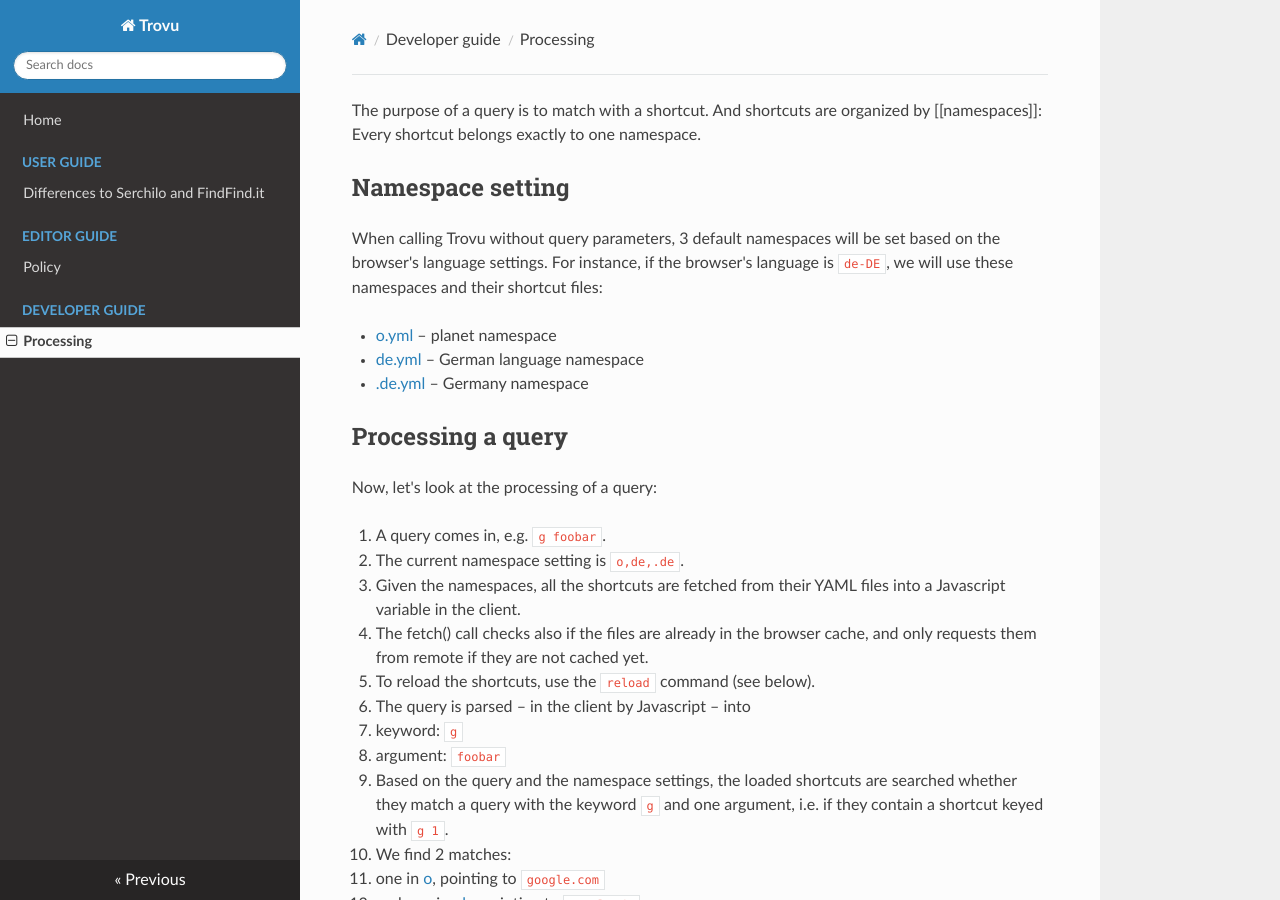
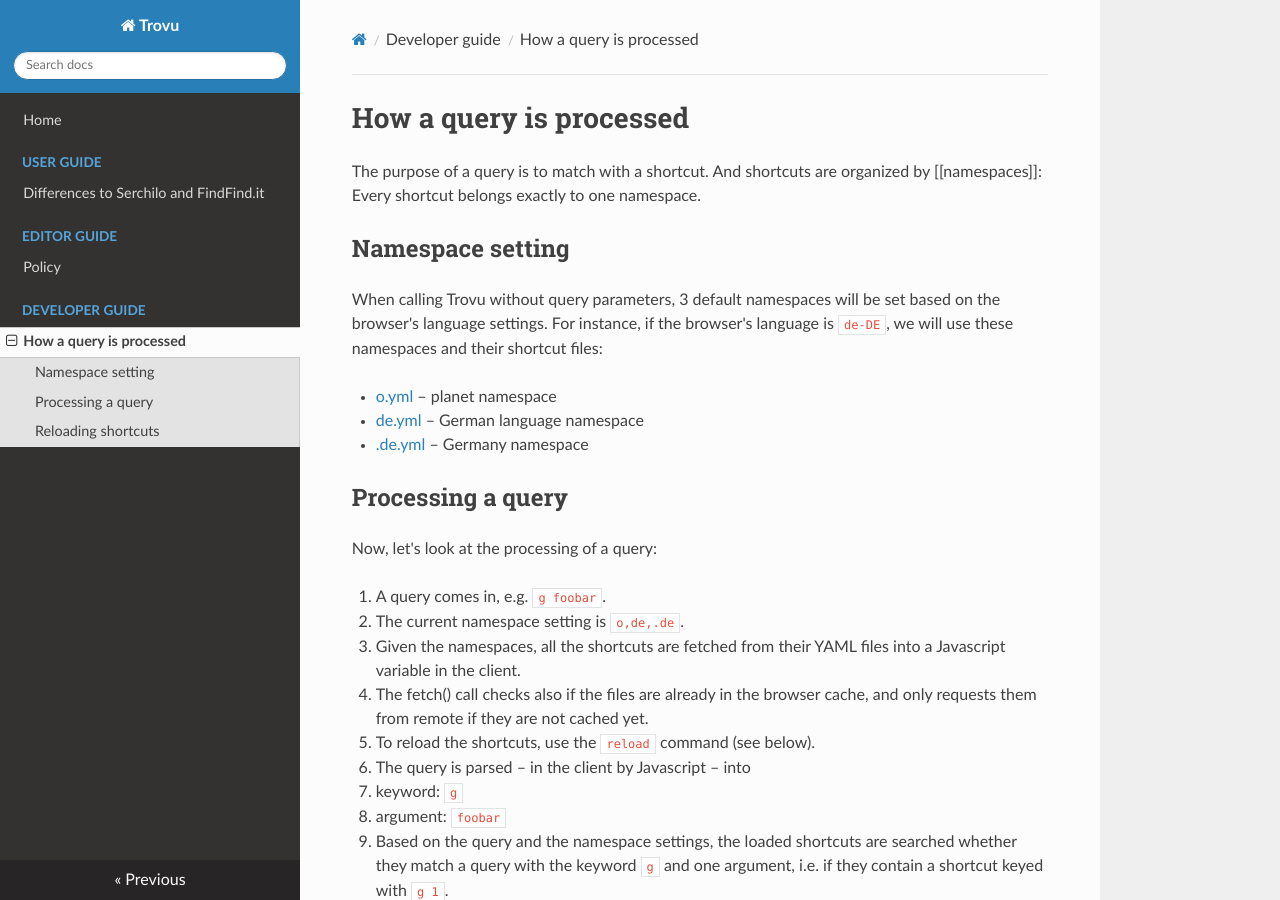
Before and after one commit to trovu/trovu, an MkDocs documentation site: the page built from docs/developers/processing.md, in a window 1280 px wide and 900 px high. Built offline with MkDocs 1.6.1, drawn with Linux system fonts in a browser that asks for light colours; nearby versions of some CDN libraries.

Commit message:
Add title.

```diff
--- a/docs/developers/processing.md
+++ b/docs/developers/processing.md
@@ -1,3 +1,5 @@
+# How a query is processed
+
 The purpose of a query is to match with a shortcut. And shortcuts are organized by [[namespaces]]: Every shortcut belongs exactly to one namespace.
 
 ## Namespace setting
```
